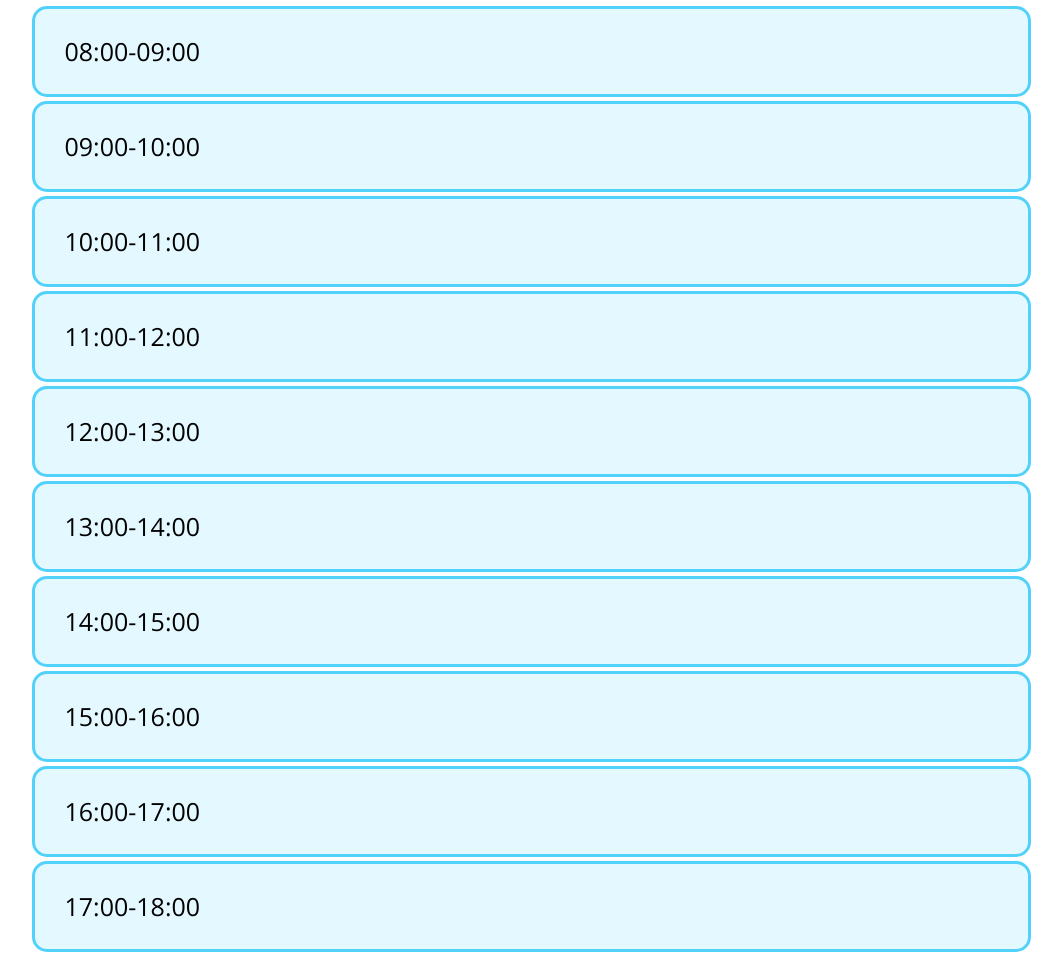
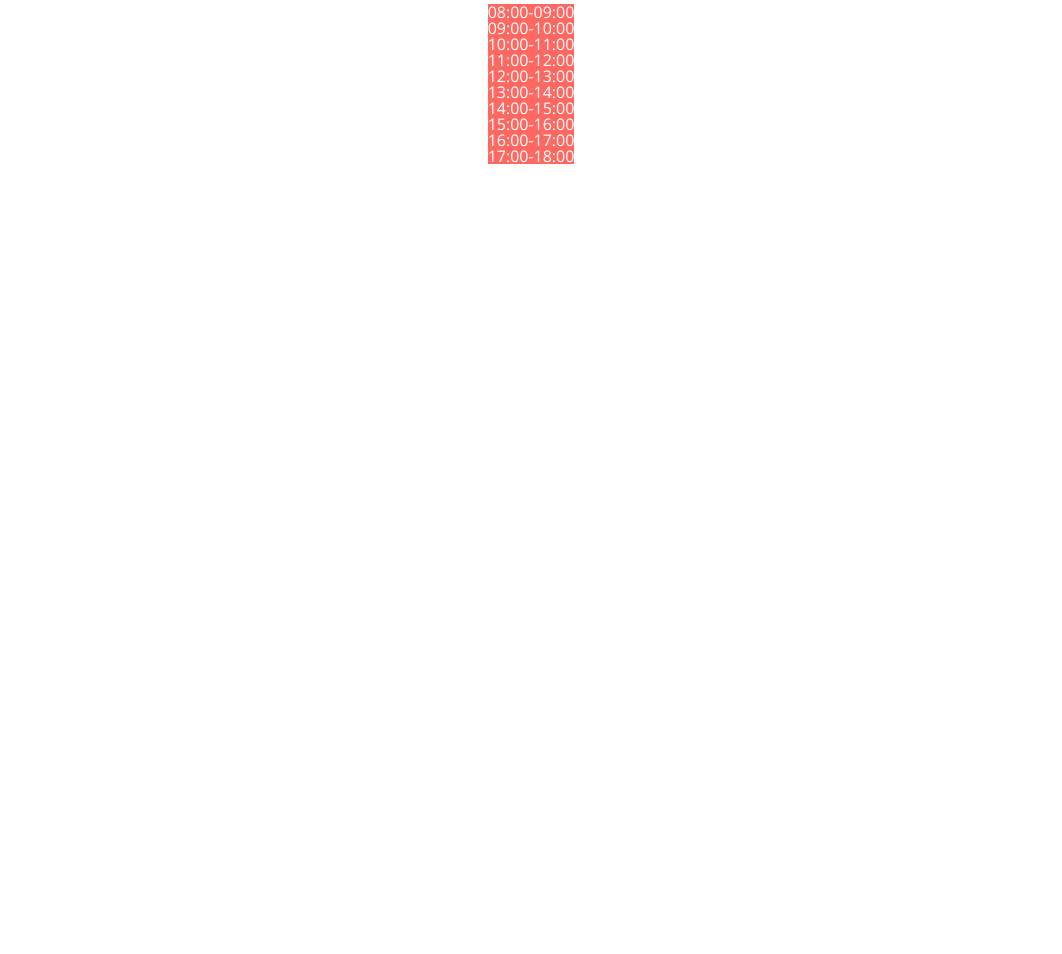
Before and after one commit to WidowTwankey/Daily-Planner, a plain HTML site: page index.html in a window 1280 px wide. Shown: the part 372-1326 px from the top of the page, without its empty margins (109-1171 px from the left). After the commit the page ends 800 px from the top, so only its background shows below. Drawn offline with nearby package versions, Linux system fonts and the light colour scheme.

Commit message:
added js but broke the divs

```diff
--- a/index.html
+++ b/index.html
@@ -30,16 +30,16 @@
     </header>
     <div class="container" id="timeblocks">
       <!-- Timeblocks go here -->
-      <button id="08-09">08:00-09:00</button>
-      <button id="09-10">09:00-10:00</button>
-      <button id="10-11">10:00-11:00</button>
-      <button id="11-12">11:00-12:00</button>
-      <button id="12-13">12:00-13:00</button>
-      <button id="13-14">13:00-14:00</button>
-      <button id="14-15">14:00-15:00</button>
-      <button id="15-16">15:00-16:00</button>
-      <button id="16-17">16:00-17:00</button>
-      <button id="17-18">17:00-18:00</button>
+      <div class="present" data-hour="8">08:00-09:00</div>
+      <div class="present" data-hour="9">09:00-10:00</div>
+      <div class="present" data-hour="10">10:00-11:00</div>
+      <div class="present" data-hour="11">11:00-12:00</div>
+      <div class="present" data-hour="12">12:00-13:00</div>
+      <div class="present" data-hour="13">13:00-14:00</div>
+      <div class="present" data-hour="14">14:00-15:00</div>
+      <div class="present" data-hour="15">15:00-16:00</div>
+      <div class="present" data-hour="16">16:00-17:00</div>
+      <div class="present" data-hour="17">17:00-18:00</div>
     </div>
     <script src="https://cdnjs.cloudflare.com/ajax/libs/jquery/3.2.1/jquery.min.js"></script>
     <script src="https://code.jquery.com/ui/1.13.2/jquery-ui.js"></script>
--- a/script.js
+++ b/script.js
@@ -9,6 +9,7 @@ $(document).ready(function () {
     datetime = $('#currentDay')
     updateTime();
     setInterval(updateTime, 1000);
+    colorCode();
 });
 
 let timeBlocks = $("#timeblocks");
@@ -31,13 +32,20 @@ $('#timeblocks').on('click', "button", function(event) {
     hourPlan.attr('type', 'text')
 })
 
-let currentHour = moment().hour();
+
+function colorCode() {
+    let currentHour = moment().hour();
+    $('div#timeblocks div').forEach(el => {
+        console.log(el)
+    })
+}
 
 
-if (currentHour === currentTime) {
-    display .present
-} else if (currentHour > currentTime) {
-    display .future
-} else if (currentHour < currentTime) {
-    display.past
-}
+
+// if (currentHour === data-hour) {
+//     container.className.replace("present")
+// } else if (currentHour > currentTime) {
+//     display .future
+// } else if (currentHour < currentTime) {
+//     display.past
+// }
--- a/style.css
+++ b/style.css
@@ -93,4 +93,5 @@ textarea {
   font-size: 25px;
   display:flex;
   justify-content: flex-start;
+  color: black;
 }
```
